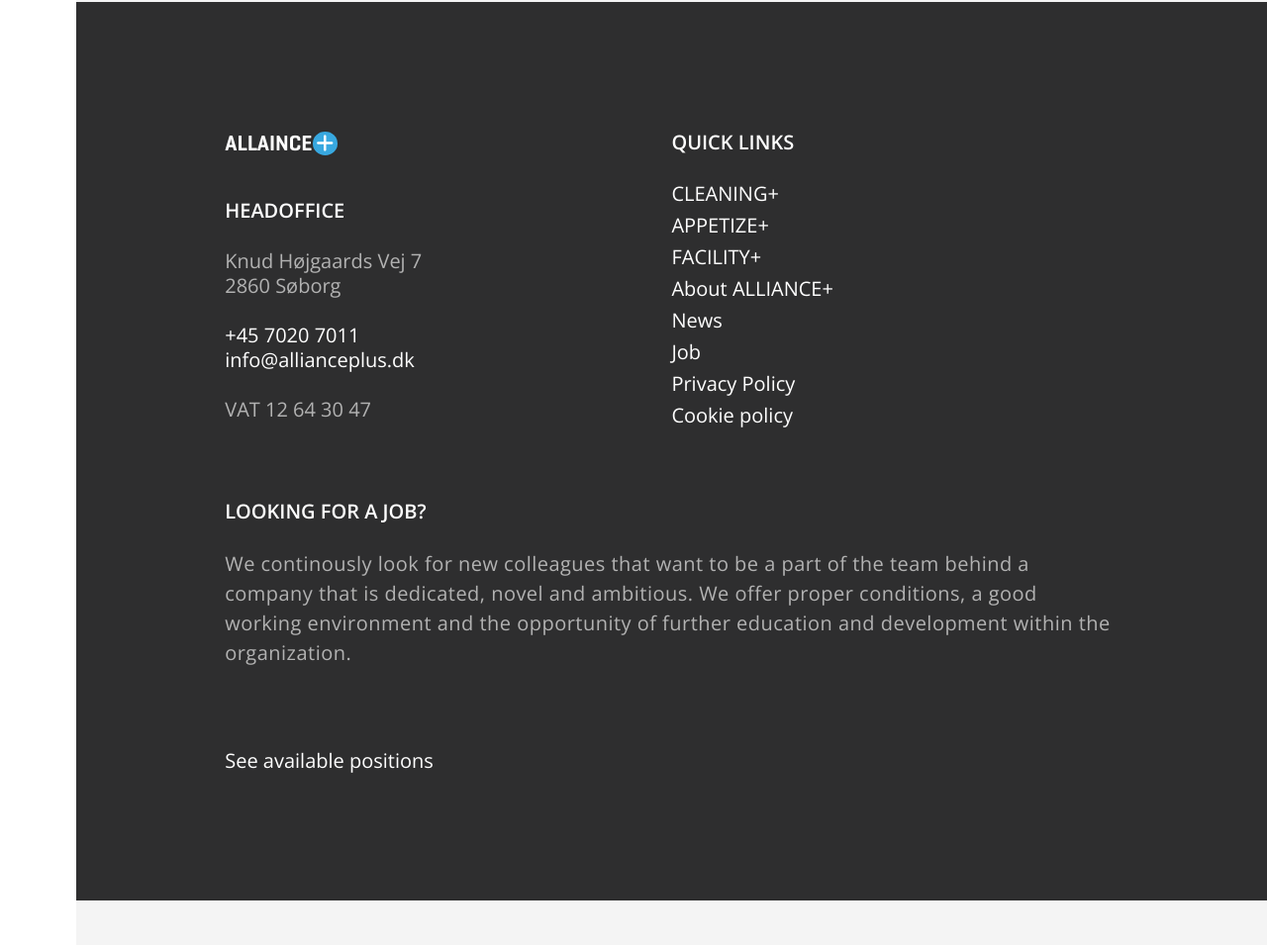
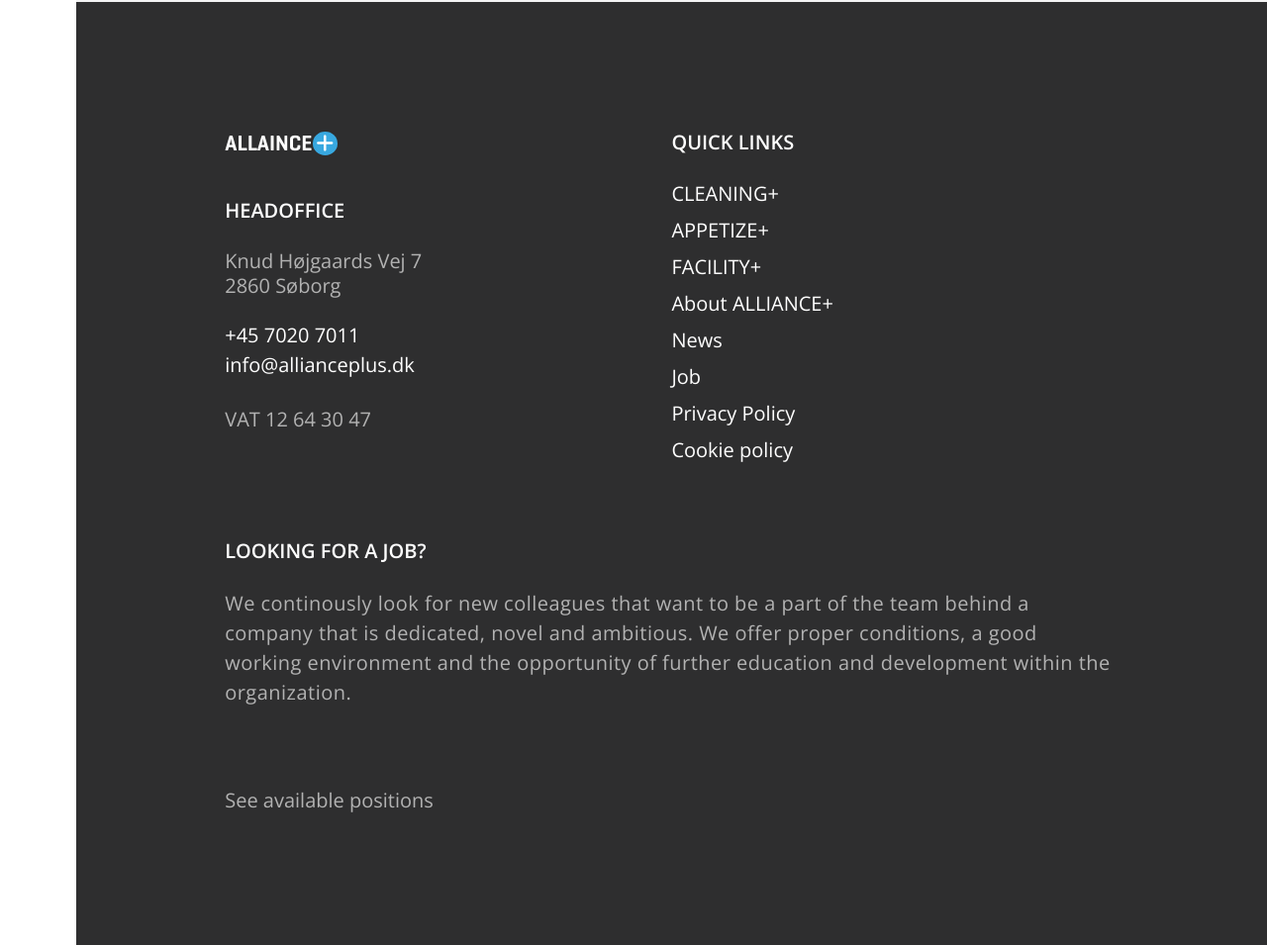
Before and after one commit to tajuddin1/dynamicflow-web, a plain HTML site: page index.html in a window 1280 px wide. Shown: the part 10555-11510 px from the top of the page at 99% size. Drawn offline with nearby package versions, Linux system fonts and the light colour scheme; files whose address does not match are found by name.

Commit message:
Bug Fixs

```diff
--- a/style.css
+++ b/style.css
@@ -1431,3 +1431,8 @@
     background: #fff;
     box-shadow: 0px 0px 1px 0px #00c300;
 }
+.footer-item a {
+    color: #b2b2b2;
+    padding-bottom: 5px;
+    text-decoration: none;
+}
```
